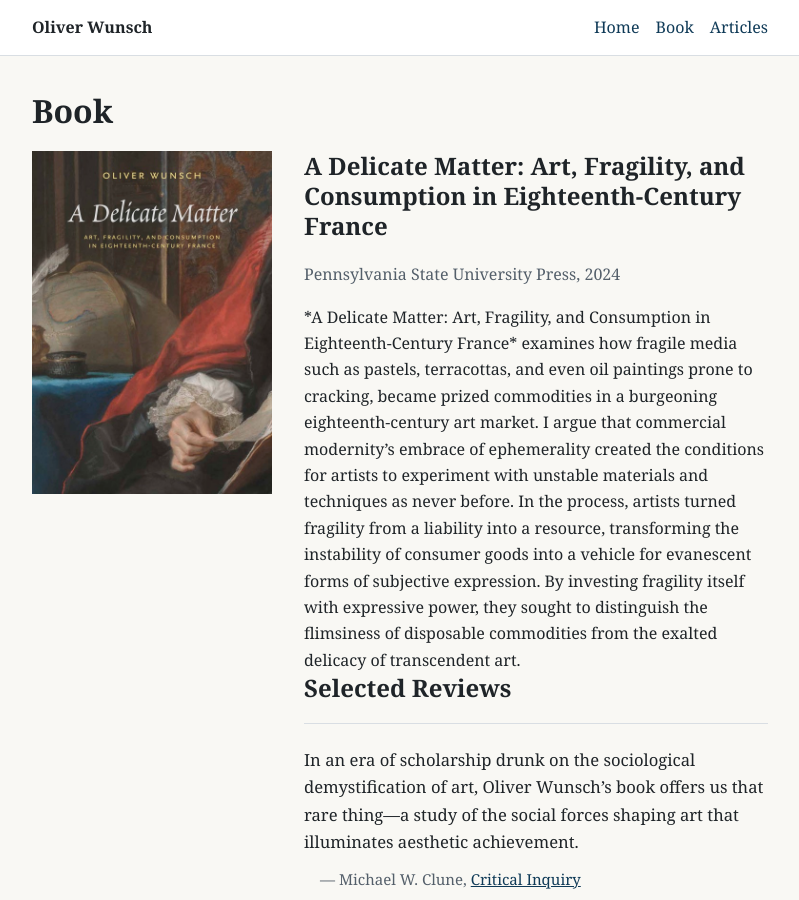
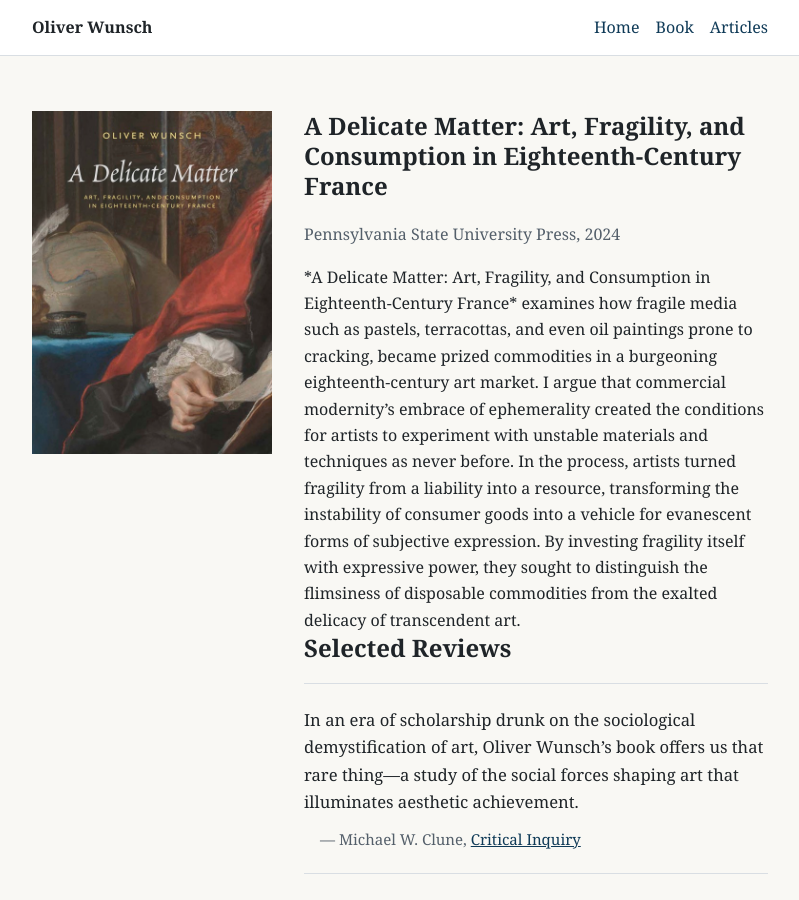
Before and after one commit to owunsch/owunsch.github.io, a Jekyll site: the page built from book.md, in a window 1280 px wide and 900 px high. Shown: the whole window, without its empty margins (240-1039 px from the left). Built offline with Jekyll 4.4.1, drawn with Linux system fonts in a browser that asks for light colours.

Commit message:
Update book.md

```diff
--- a/book.md
+++ b/book.md
@@ -31,7 +31,6 @@ reviews:
     publication: "Journal for Eighteenth-Century Studies"
     url: "https://doi.org/10.1111/1754-0208.12978"
 ---
-# Book
 
 <section class="book-hero">
   <figure class="book-hero-cover">
```
